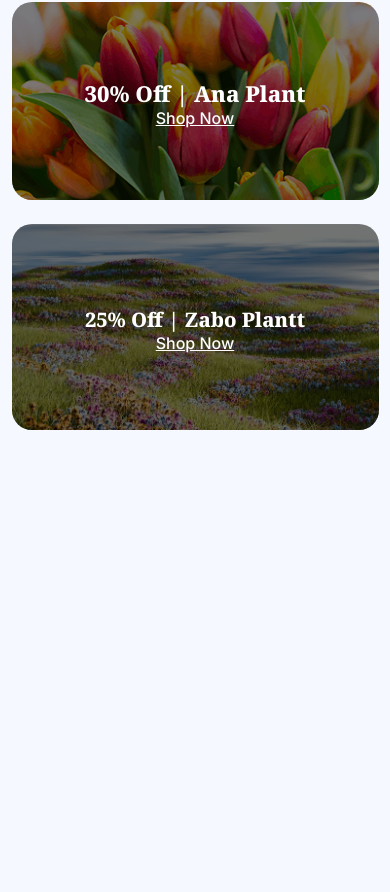
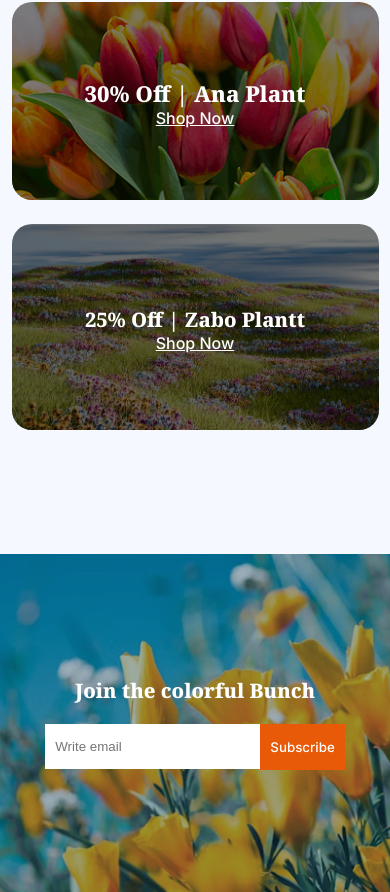
Before and after one commit to hey-jamil/B12A02-Responsive-Flowers, a plain HTML site: page index.html in a window 390 px wide. Shown: the part 3445-4337 px from the top of the page. Before the commit the page ends 3879 px from the top, so only its background shows below. Drawn offline with Linux system fonts and the light colour scheme.

Commit message:
email section done

```diff
--- a/index.html
+++ b/index.html
@@ -174,6 +174,15 @@
         </div>
     </section>
 
+     <!-- email section -->
+    <section class="email-section">
+        <h2 class="noto-serif-bold">Join the colorful Bunch</h2>
+        <div class="input-field">
+            <input type="email" placeholder="Write email">
+            <button class="inter-semiBold">Subscribe</button>
+        </div>
+    </section>
+
 </body>
 
 </html>
--- a/style.css
+++ b/style.css
@@ -493,3 +493,57 @@ nav {
     margin: 100px 0px 50px 0px;
     }
 }
+
+/* email section */
+.email-section{
+    margin-top: 120px;
+    width: 100%;
+    background-image: url('./assets/news-letter-bg.png');
+    background-size: cover;
+    background-repeat: no-repeat;
+    height: 60vh;
+    display: flex;
+    flex-direction: column;
+    justify-content: center;
+    align-items: center;
+    gap: 20px;
+}
+.email-section h2{
+ font-size: 50px;
+ color: white;
+}
+.input-field {
+   display: flex;
+   justify-content: center;
+   align-items: center;
+   width: 100%;
+}
+.input-field input{
+    width: 30%;
+    padding: 15px 10px;
+    border: none;
+}
+.input-field button{
+    padding: 15px 60px;
+    background-color: #E95A08;
+    color: white;
+    border: none;
+}
+
+@media screen and (max-width: 480px){
+    .email-section h2{
+    font-size: 20px;
+    }
+    .input-field input{
+    width: 50%;
+    padding: 15px 10px;
+
+    }
+    .input-field button{
+        padding: 15px 10px;
+    }
+    .email-section{
+        background-position:bottom ;
+        height: 40vh;
+    }
+}
```
